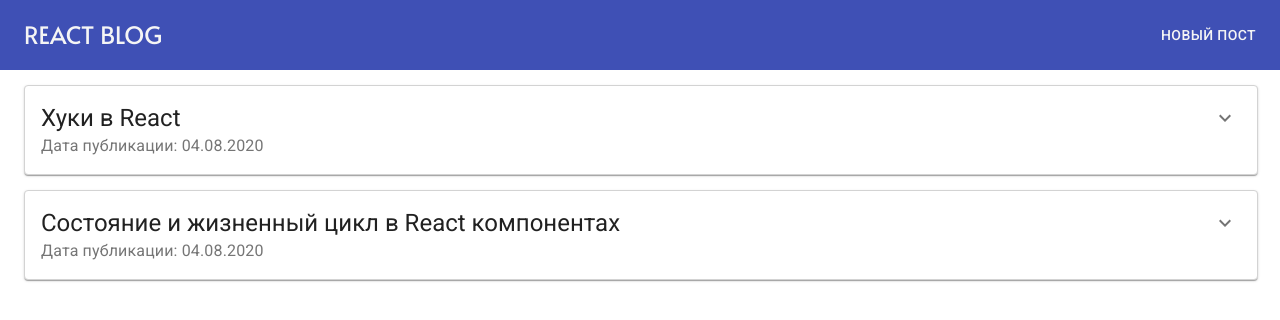
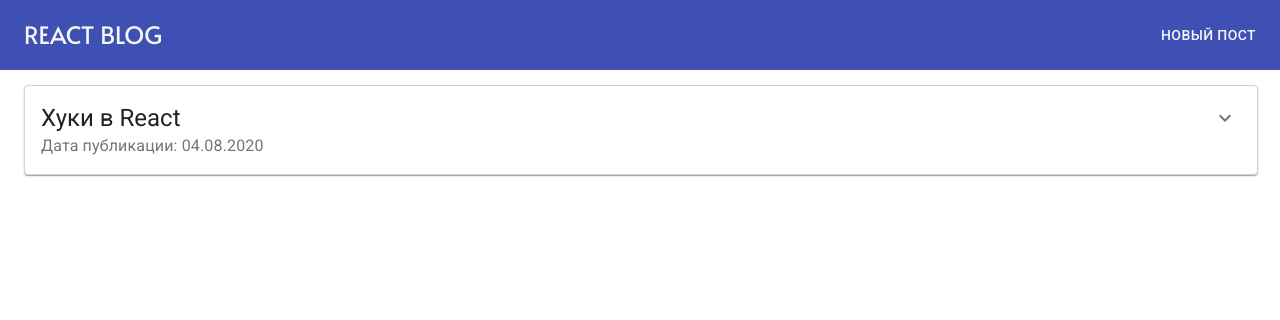
Before and after one commit to C01dy/react-redux-blog, a React (Create React App) app: page / in a window 1280 px wide. Shown: the top 320 px of the page. Built offline with nearby package versions, Linux system fonts and the light colour scheme; data requests are answered from the project's data file.

Commit message:
исправлен баг с добавлением поста, начата интеграция typescript'а

```diff
--- a/db.json
+++ b/db.json
@@ -5,12 +5,6 @@
       "body": "Хуки — нововведение в React 16.8, которое позволяет использовать состояние и другие возможности React без написания классов.\n\nХуки решают множество, казалось бы, несвязанных между собой, проблем в React, с которыми мы сталкивались в течение пяти лет написания и поддержки десятков тысяч компонентов. Если вы изучаете React, используете его ежедневно или используете другую библиотеку с похожим компонентным подходом, эти проблемы наверняка покажутся вам знакомыми.\n\nС помощью хуков вы можете извлечь логику состояния из компонента, чтобы её протестировать или повторно использовать. Хуки позволяют вам повторно использовать логику состояния, не затрагивая дерево компонентов. Благодаря этому, хуки легко использовать в разных компонентах и делиться ими с сообществом.",
       "date": "04.08.2020",
       "id": 13
-    },
-    {
-      "title": "Состояние и жизненный цикл в React компонентах",
-      "body": "Давайте преобразуем функциональный компонент Clock в классовый компонент за 5 шагов:\n\nСоздаём ES6-класс с таким же именем, указываем React.Component в качестве родительского класса\nДобавим в класс пустой метод render()\nПеренесём тело функции в метод render()\nЗаменим props на this.props в теле render()\nУдалим оставшееся пустое объявление функции",
-      "date": "04.08.2020",
-      "id": 18
     }
   ]
 }
--- a/src/actions/add-post-action.js
+++ b/src/actions/add-post-action.js
@@ -9,7 +9,7 @@ const addPost = (post) => (dispatch) => {
 
   axios({
     method: 'post',
-    url: 'http://localhost:3000/posts',
+    url: 'http://localhost:4000/posts',
     data: {
       title: post.title,
       body: post.body,
--- a/src/actions/delete-post-action.js
+++ b/src/actions/delete-post-action.js
@@ -9,7 +9,7 @@ const deletePost = (id) => (dispatch) => {
 
   axios({
     method: 'delete',
-    url: `http://localhost:3000/posts/${id}`,
+    url: `http://localhost:4000/posts/${id}`,
   })
     .then((post) => {
       dispatch(deletePostSuccess(post))
--- a/src/actions/get-posts-action.js
+++ b/src/actions/get-posts-action.js
@@ -9,7 +9,7 @@ const getPosts = () => (dispatch) => {
 
   axios({
     method: 'get',
-    url: 'http://localhost:3000/posts',
+    url: 'http://localhost:4000/posts',
   })
     .then(({ data }) => dispatch(fetchPostsSuccess(data)))
     .catch(({message}) => dispatch(fetchPostsFailure(message)));
--- a/src/components/posts-page/posts-page.jsx
+++ b/src/components/posts-page/posts-page.jsx
@@ -3,19 +3,23 @@ import { useSelector, useDispatch } from 'react-redux';
 import { getPosts } from '../../actions/get-posts-action';
 import Post from '../post';
 
-const PostsPage = ({  onGetPosts  }) => {
+const PostsPage = ({ onGetPosts }) => {
   const dispatch = useDispatch();
-  const postsPage = useSelector(({ postsPage: { posts, isFetching, error } }) => {
-    return { posts, isFetching, error };
-  })
-  const {posts, error, isFetching} = postsPage;
+  const postsPage = useSelector(
+    ({ postsPage: { posts, isFetching, error } }) => {
+      return { posts, isFetching, error };
+    }
+  );
+  const { posts, error, isFetching } = postsPage;
 
-  onGetPosts = () => dispatch(getPosts())
+
+  onGetPosts = () => {
+    dispatch(getPosts());
+  };
 
   useEffect(() => {
     onGetPosts();
   }, []);
-
 
   return posts.map(({ title, date, id, body }) => (
     <Post
--- /dev/null
+++ b/src/react-app-env.d.ts
@@ -0,0 +1 @@
+/// <reference types="react-scripts" />
--- a/src/reducers/posts.js
+++ b/src/reducers/posts.js
@@ -17,7 +17,8 @@ import {
 
 const initialState = {
   posts: [],
-  isFetching: false,
+  fetchingPosts: false,
+  addedPost: false,
   error: null,
 };
 
@@ -30,15 +31,15 @@ export const postsReducer = (state = initialState, action) => {
     case FETCH_POSTS_FAILURE:
       return { ...state, error: action.payload, isFetching: false };
     case ADD_POST_REQUEST:
-      return { ...state, isFetching: true };
+      return { ...state, addedPost: true };
     case ADD_POST_SUCCESS:
       return {
         ...state,
         posts: [...state.posts, action.payload],
-        isFetching: false,
+        addedPost: false,
       };
     case ADD_POST_FAILURE:
-      return { ...state, error: action.payload, isFetching: false };
+      return { ...state, error: action.payload, addedPost: false };
     case DELETE_POST_REQUEST:
       return { ...state, isFething: true };
     case DELETE_POST_SUCCESS:
```
Also changed, not shown: package.json (+8 -2 lines), tsconfig.json (added, +25 -0 lines), src/index.tsx (renamed from src/index.js), 1 other file (tests, documents, lock files or other folders).
